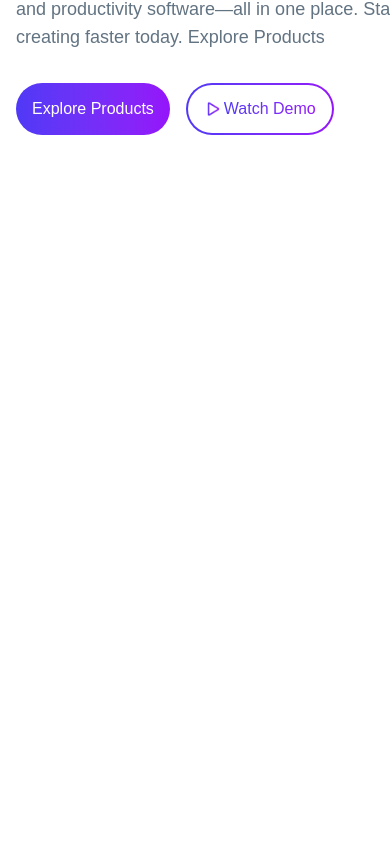
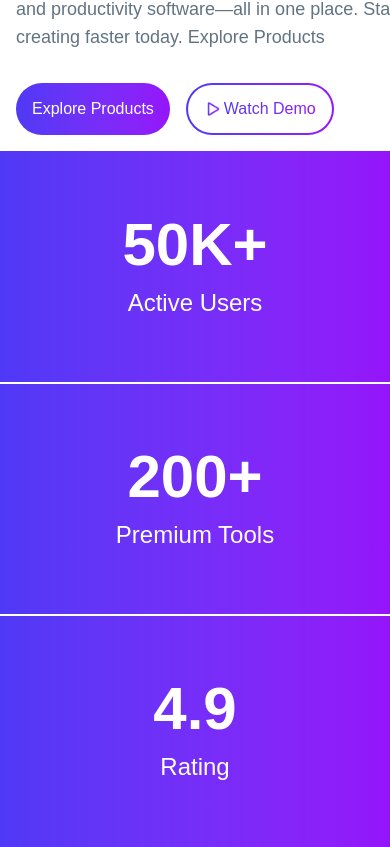
Before and after one commit to Balanced0/DigiTools, a React (Vite) app: page / in a window 390 px wide. Shown: the part 974-1821 px from the top of the page. Before the commit the page ends 1125 px from the top, so only its background shows below. Built offline with nearby package versions, Linux system fonts and the light colour scheme.

Commit message:
Completed the Stats section and made it responsive

```diff
--- a/src/App.jsx
+++ b/src/App.jsx
@@ -1,12 +1,14 @@
 import './App.css'
 import Navbar from './components/navbar/Navbar'
 import Banner from './components/banner/Banner'
+import Stats from './components/stats/Stats'
 
 function App() {
   return (
     <>
       <Navbar></Navbar>
       <Banner></Banner>
+      <Stats></Stats>
     </>
   )
 }
--- /dev/null
+++ b/src/components/stats/Stats.jsx
@@ -0,0 +1,26 @@
+import React from 'react';
+
+const Stats = () => {
+    return (
+        <div className="bg-linear-to-r from-[#4F39F6] to-[#9514FA]">
+            <div className="container mx-auto flex flex-col gap-10 justify-center py-16 md:flex-row lg:gap-32">
+                <div className="text-center">
+                    <h1 className="text-6xl font-extrabold text-white mb-3">50K+</h1>
+                    <h3 className="text-white text-2xl font-medium">Active Users</h3>
+                </div>
+                <div className="divider before:bg-white after:bg-white md:divider-horizontal"></div>
+                <div className="text-center">
+                    <h1 className="text-6xl font-extrabold text-white mb-3">200+</h1>
+                    <h3 className="text-white text-2xl font-medium">Premium Tools</h3>
+                </div>
+                <div className="divider before:bg-white after:bg-white md:divider-horizontal"></div>
+                <div className="text-center">
+                    <h1 className="text-6xl font-extrabold text-white mb-3">4.9</h1>
+                    <h3 className="text-white text-2xl font-medium">Rating</h3>
+                </div>
+            </div>
+        </div>
+    );
+};
+
+export default Stats;
```
